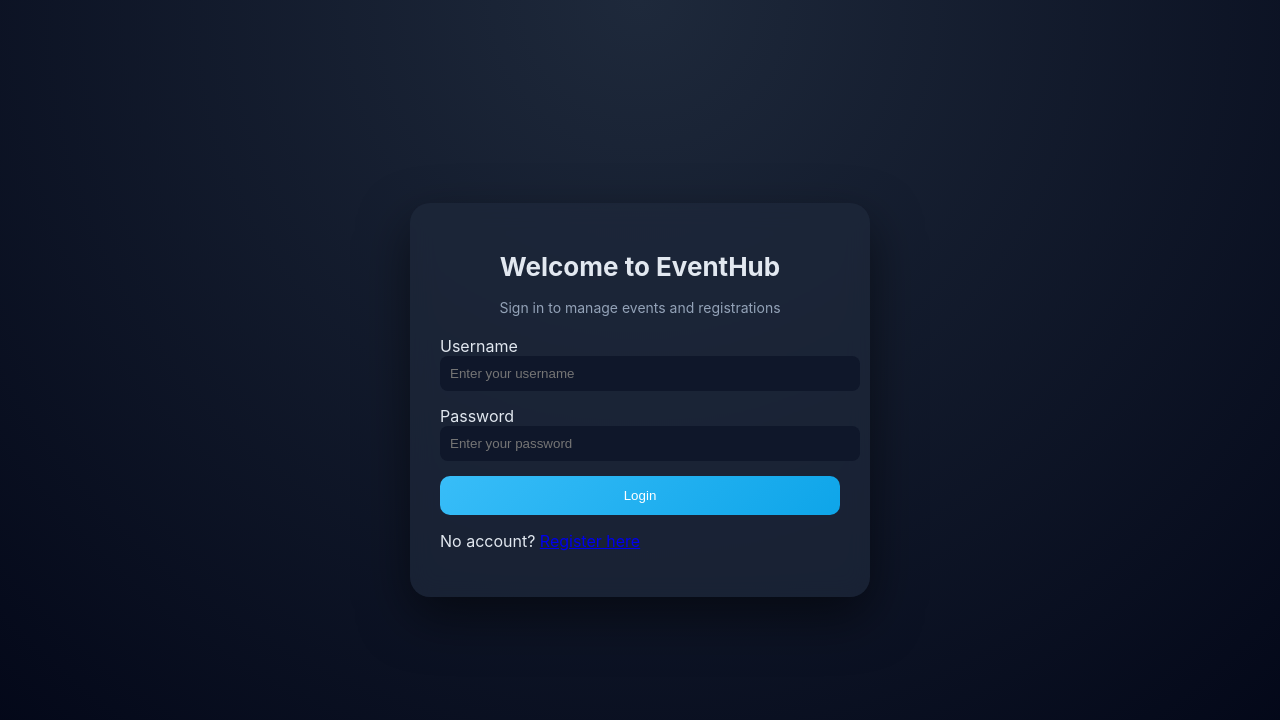
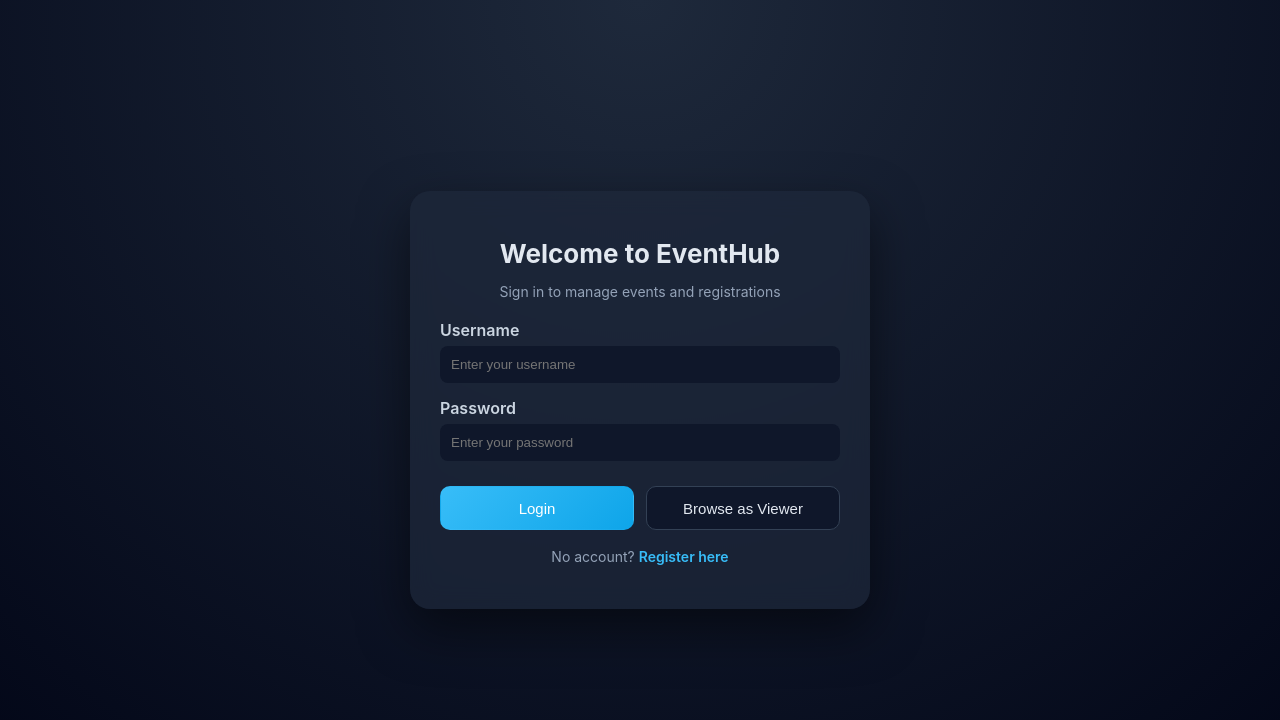
Before and after one commit to ColdCastlee/EventHub, a React (Create React App) app in the folder frontend/: page / in a window 1280 px wide. Shown: the top 720 px of the page. Built offline with nearby package versions, Linux system fonts and the light colour scheme.

Commit message:
fix: add auth header and correct api calls

```diff
--- a/frontend/src/App.js
+++ b/frontend/src/App.js
@@ -17,30 +17,14 @@ function App() {
         <Route path="/" element={<Login />} />
         <Route path="/login" element={<Login />} />
         <Route path="/register" element={<Register />} />
+        <Route path="/events" element={<Events />} />
+        <Route path="/events/:id" element={<EventDetail />} />
 
         <Route
           path="/dashboard"
           element={
             <ProtectedRoute>
               <Dashboard />
-            </ProtectedRoute>
-          }
-        />
-
-        <Route
-          path="/events"
-          element={
-            <ProtectedRoute>
-              <Events />
-            </ProtectedRoute>
-          }
-        />
-
-        <Route
-          path="/events/:id"
-          element={
-            <ProtectedRoute>
-              <EventDetail />
             </ProtectedRoute>
           }
         />
--- a/frontend/src/components/Navbar.js
+++ b/frontend/src/components/Navbar.js
@@ -37,36 +37,56 @@ function Navbar() {
   const handleLogout = () => {
     localStorage.removeItem("access");
     localStorage.removeItem("refresh");
+    localStorage.removeItem("username");
+    setCurrentUser(null);
     navigate("/login");
   };
+
+  const isLoggedIn = !!currentUser;
+  const isAdmin = currentUser?.is_staff || currentUser?.is_superuser;
 
   return (
     <nav className="navbar">
       <div className="navbar-left">
+        {isLoggedIn && (
+          <>
             <Link className="navbar-link" to="/dashboard">
               Dashboard
             </Link>
             <span className="navbar-separator">|</span>
+          </>
+        )}
 
         <Link className="navbar-link" to="/events">
           Events
         </Link>
+
+        {isAdmin && (
+          <>
             <span className="navbar-separator">|</span>
-
             <Link className="navbar-link" to="/participants">
               Participants
             </Link>
+          </>
+        )}
       </div>
 
       <div className="navbar-right">
+        {isLoggedIn ? (
+          <>
             <span className="navbar-user">
               {currentUser?.username || "User"}
             </span>
             <span className="navbar-separator">|</span>
-
             <button className="navbar-logout" onClick={handleLogout}>
               Logout
             </button>
+          </>
+        ) : (
+          <Link className="navbar-link" to="/login">
+            Login
+          </Link>
+        )}
       </div>
     </nav>
   );
--- a/frontend/src/config.js
+++ b/frontend/src/config.js
@@ -1,3 +1,3 @@
-const API_BASE_URL = "https://eventhub-gbu9.onrender.com";
+const API_BASE_URL = "https://eventhub-gbu9.onrender.com"
 
 export default API_BASE_URL;
--- a/frontend/src/pages/EventDetail.js
+++ b/frontend/src/pages/EventDetail.js
@@ -30,13 +30,27 @@ function EventDetail() {
 
   const fetchEvent = useCallback(async () => {
     try {
-      const [eventRes, registrationsRes, participantsRes, userRes] =
+      const eventRes = await axios.get(`${API_BASE_URL}/api/events/${id}/`);
+      const eventData = eventRes.data;
+
+      setEvent(eventData);
+
+      setEditForm({
+        title: eventData.title || "",
+        description: eventData.description || "",
+        location: eventData.location || "",
+        start_time: eventData.start_time
+          ? eventData.start_time.slice(0, 16)
+          : "",
+        end_time: eventData.end_time
+          ? eventData.end_time.slice(0, 16)
+          : "",
+      });
+
+      if (token) {
+        try {
+          const [registrationsRes, participantsRes, userRes] =
             await Promise.all([
-          axios.get(`${API_BASE_URL}/api/events/${id}/`, {
-            headers: {
-              Authorization: `Bearer ${token}`,
-            },
-          }),
               axios.get(`${API_BASE_URL}/api/registrations/`, {
                 headers: {
                   Authorization: `Bearer ${token}`,
@@ -54,24 +68,20 @@ function EventDetail() {
               }),
             ]);
 
-      const eventData = eventRes.data;
-
-      setEvent(eventData);
           setRegistrations(registrationsRes.data);
           setParticipants(participantsRes.data);
           setCurrentUser(userRes.data);
-
-      setEditForm({
-        title: eventData.title || "",
-        description: eventData.description || "",
-        location: eventData.location || "",
-        start_time: eventData.start_time
-          ? eventData.start_time.slice(0, 16)
-          : "",
-        end_time: eventData.end_time
-          ? eventData.end_time.slice(0, 16)
-          : "",
-      });
+        } catch (err) {
+          console.error("Failed to load authenticated user data:", err);
+          setRegistrations([]);
+          setParticipants([]);
+          setCurrentUser(null);
+        }
+      } else {
+        setRegistrations([]);
+        setParticipants([]);
+        setCurrentUser(null);
+      }
     } catch (err) {
       console.error(err);
       setMessage("Failed to load event.");
@@ -282,6 +292,8 @@ function EventDetail() {
     (r) => r.event === Number(id)
   );
 
+  const isLoggedIn = !!token && !!currentUser;
+
   if (!event) {
     return (
       <>
@@ -382,8 +394,8 @@ function EventDetail() {
           )}
 
           <div className="event-action-row">
-            {!isAdmin &&
-              (registrationAvailable ? (
+            {!isAdmin && isLoggedIn && (
+              registrationAvailable ? (
                 isRegistered() ? (
                   <button className="btn leave" onClick={handleLeave}>
                     Leave
@@ -399,7 +411,14 @@ function EventDetail() {
                 </p>
               ) : (
                 <p className="disabled-text">Registration is not available.</p>
-              ))}
+              )
+            )}
+
+            {!isAdmin && !isLoggedIn && (
+              <p className="disabled-text">
+                Log in to register for this event.
+              </p>
+            )}
           </div>
 
           <div className="event-info-grid">
@@ -419,6 +438,9 @@ function EventDetail() {
 
           <div className="participants-section">
             <h3>Participants</h3>
+
+            {isLoggedIn ? (
+              <>
                 <p>
                   <strong>Total:</strong> {currentEventRegistrations.length}
                 </p>
@@ -445,6 +467,10 @@ function EventDetail() {
                 ) : (
                   <p>No participants yet.</p>
                 )}
+              </>
+            ) : (
+              <p>Log in to view participant details.</p>
+            )}
           </div>
 
           <div className="back-row">
--- a/frontend/src/pages/Events.js
+++ b/frontend/src/pages/Events.js
@@ -22,15 +22,14 @@ function Events() {
   useEffect(() => {
     const fetchData = async () => {
       try {
-        const eventsRes = await axios.get(`${API_BASE_URL}/api/events/`, {
-          headers: { Authorization: `Bearer ${token}` },
-        });
+        const eventsRes = await axios.get(`${API_BASE_URL}/api/events/`);
         setEvents(eventsRes.data);
       } catch (err) {
         console.error("Failed to load events:", err);
         setEvents([]);
       }
 
+      if (token) {
         try {
           const userRes = await axios.get(`${API_BASE_URL}/api/me/`, {
             headers: { Authorization: `Bearer ${token}` },
@@ -40,6 +39,9 @@ function Events() {
           console.error("Failed to load current user:", err);
           setCurrentUser(null);
         }
+      } else {
+        setCurrentUser(null);
+      }
     };
 
     fetchData();
@@ -47,9 +49,7 @@ function Events() {
 
   const fetchEventsOnly = async () => {
     try {
-      const eventsRes = await axios.get(`${API_BASE_URL}/api/events/`, {
-        headers: { Authorization: `Bearer ${token}` },
-      });
+      const eventsRes = await axios.get(`${API_BASE_URL}/api/events/`);
       setEvents(eventsRes.data);
     } catch (err) {
       console.error("Failed to reload events:", err);
@@ -179,7 +179,9 @@ function Events() {
     return (
       <section className="events-section">
         <h3 className={`events-section-title ${status}`}>{title}</h3>
-        <div className="events-list">{items.map((event) => renderEventCard(event))}</div>
+        <div className="events-list">
+          {items.map((event) => renderEventCard(event))}
+        </div>
       </section>
     );
   };
--- a/frontend/src/pages/Login.js
+++ b/frontend/src/pages/Login.js
@@ -13,7 +13,6 @@ function Login() {
 
   const handleLogin = async (e) => {
     e.preventDefault();
-
     setMessage("");
 
     try {
@@ -24,12 +23,20 @@ function Login() {
 
       localStorage.setItem("access", res.data.access);
       localStorage.setItem("refresh", res.data.refresh);
+      localStorage.setItem("username", username);
 
       navigate("/dashboard");
     } catch (err) {
       console.error(err);
       setMessage("Invalid username or password.");
     }
+  };
+
+  const handleViewerAccess = () => {
+    localStorage.removeItem("access");
+    localStorage.removeItem("refresh");
+    localStorage.removeItem("username");
+    navigate("/events");
   };
 
   return (
@@ -67,9 +74,19 @@ function Login() {
             />
           </div>
 
-          <button className="login-button" type="submit">
-            Login
-          </button>
+          <div className="login-actions">
+            <button className="login-button" type="submit">
+              Login
+            </button>
+
+            <button
+              className="viewer-button"
+              type="button"
+              onClick={handleViewerAccess}
+            >
+              Browse as Viewer
+            </button>
+          </div>
         </form>
 
         <p className="login-footer">
--- a/frontend/src/styles/login.css
+++ b/frontend/src/styles/login.css
@@ -12,10 +12,8 @@
   max-width: 400px;
   padding: 30px;
   border-radius: 20px;
-
   background: rgba(30, 41, 59, 0.7);
   backdrop-filter: blur(12px);
-
   box-shadow: 0 20px 50px rgba(0, 0, 0, 0.5);
   color: #e2e8f0;
 }
@@ -28,6 +26,7 @@
 .login-title {
   font-size: 26px;
   font-weight: 700;
+  margin-bottom: 6px;
 }
 
 .login-subtitle {
@@ -43,31 +42,102 @@
   text-align: center;
 }
 
+/* 表单结构 */
+.login-form {
+  display: flex;
+  flex-direction: column;
+}
+
+.login-form-group {
+  display: flex;
+  flex-direction: column;
+}
+
+.login-label {
+  margin-bottom: 6px;
+  font-weight: 600;
+  color: #cbd5e1;
+}
+
+/* 输入框 */
 .login-input {
   width: 100%;
   padding: 10px;
   border-radius: 8px;
-  border: none;
+  border: 1px solid transparent;
   background: #0f172a;
   color: white;
   margin-bottom: 15px;
+  transition: all 0.2s ease;
+  box-sizing: border-box;
 }
 
 .login-input:focus {
+  outline: none;
   border: 1px solid #38bdf8;
-  box-shadow: 0 0 0 2px rgba(56,189,248,0.3);
+  box-shadow: 0 0 0 2px rgba(56, 189, 248, 0.3);
 }
 
+/* 按钮区域 */
+.login-actions {
+  display: flex;
+  gap: 12px;
+  margin-top: 10px;
+  align-items: center;
+}
+
+/* 所有按钮统一 */
+.login-actions button {
+  flex: 1;
+  height: 44px; /* ✅ 强制统一高度 */
+  border-radius: 10px;
+  font-size: 15px;
+  font-weight: 500;
+}
+
+/* Login 按钮 */
 .login-button {
-  width: 100%;
-  padding: 12px;
-  border-radius: 10px;
-  border: none;
+  border: 1px solid transparent; /* ✅ 关键修复对齐 */
   background: linear-gradient(135deg, #38bdf8, #0ea5e9);
   color: white;
   cursor: pointer;
+  transition: all 0.2s ease;
 }
 
 .login-button:hover {
   transform: scale(1.03);
+  box-shadow: 0 10px 20px rgba(14, 165, 233, 0.3);
 }
+
+/* Viewer 按钮 */
+.viewer-button {
+  border: 1px solid #334155;
+  background: #0f172a;
+  color: #e2e8f0;
+  cursor: pointer;
+  transition: all 0.2s ease;
+}
+
+.viewer-button:hover {
+  background: #1e293b;
+  transform: scale(1.03);
+  border-color: #38bdf8;
+}
+
+/* footer */
+.login-footer {
+  margin-top: 18px;
+  text-align: center;
+  color: #94a3b8;
+  font-size: 14px;
+}
+
+.login-link {
+  color: #38bdf8;
+  text-decoration: none;
+  font-weight: 600;
+}
+
+.login-link:hover {
+  text-decoration: underline;
+}
```
Lines whose indentation alone changed are shown as unchanged.
